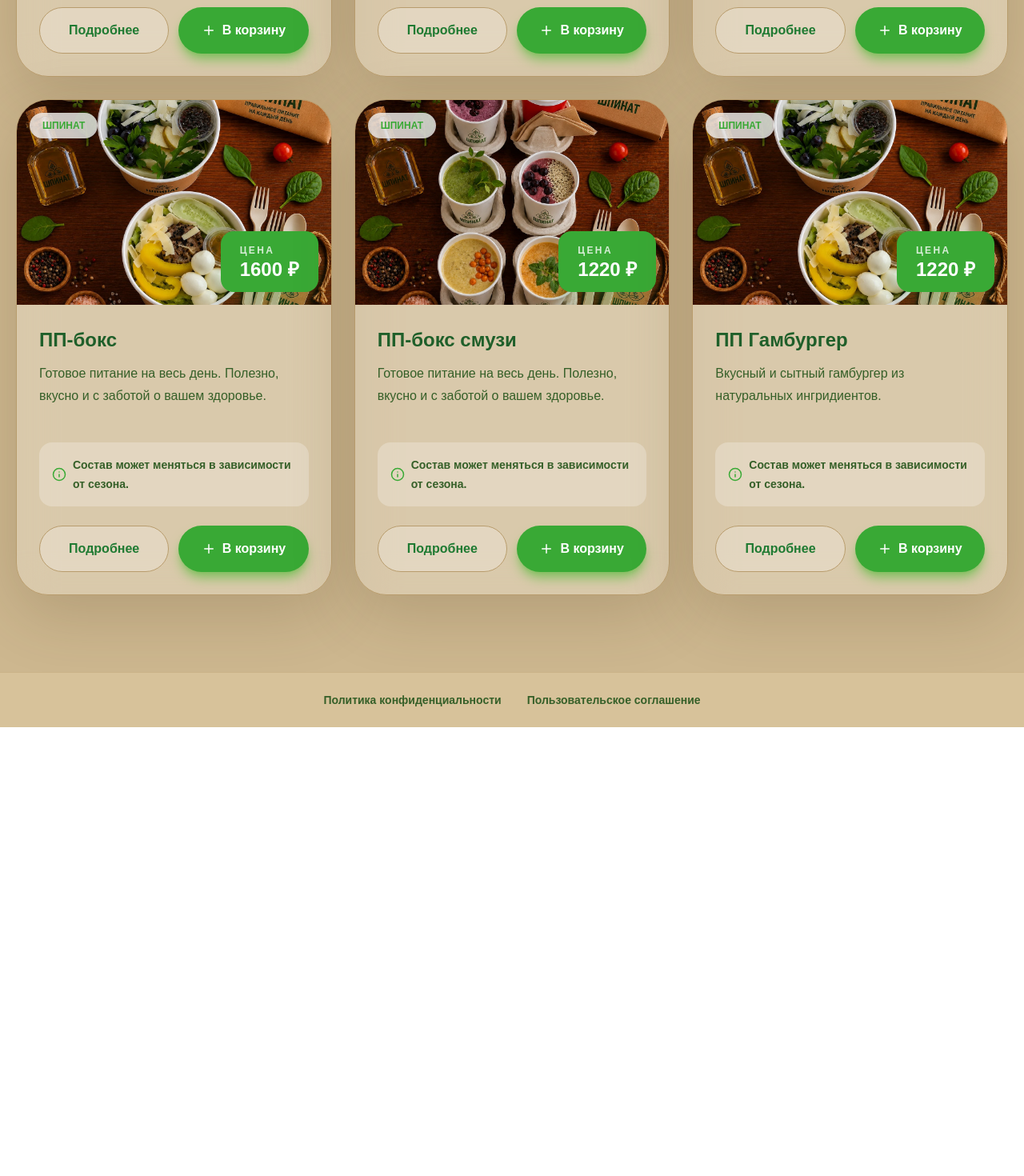
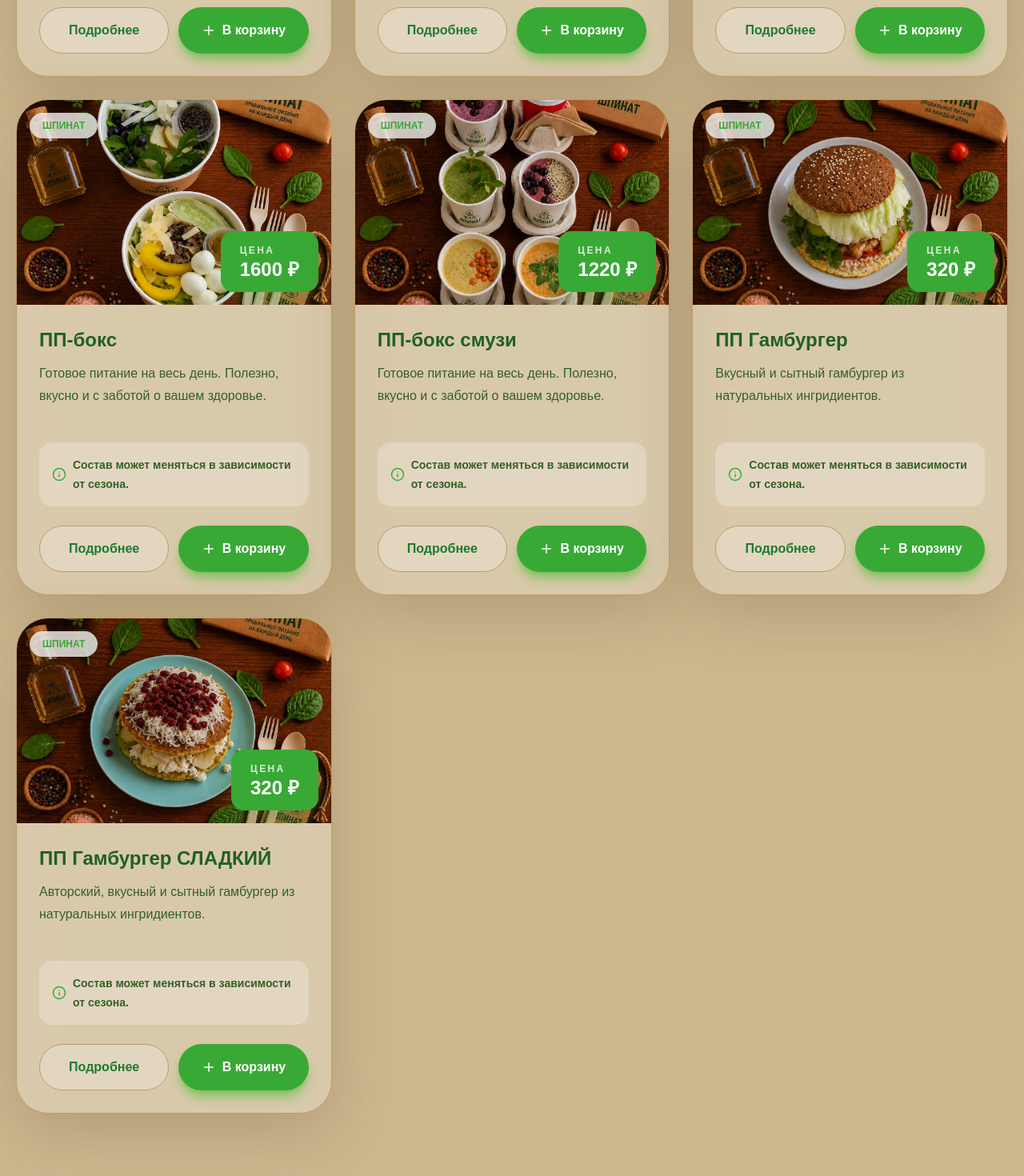
Before and after one commit to NXSTYone/shpinat, a Next.js app: page /menu/dishes in a window 1280 px wide. Shown: the part 1920-3390 px from the top of the page at 80% size. Before the commit the page ends 2829 px from the top, so only its background shows below. Built offline with nearby package versions, Linux system fonts and the light colour scheme.

Commit message:
update june program schedule

```diff
--- a/src/data/products.ts
+++ b/src/data/products.ts
@@ -156,14 +156,33 @@ export const dishes = [
     description:
       "Вкусный и сытный гамбургер из натуральных ингридиентов.",
     fullDescription: `
-- Завтрак
-- Обед
-- Ужин
-- Травяной чай
+- Хлеб
+- Салат
+- Зелень
+- Овощи
+- Мясо
+- Сыры
+- Соус
 `,
-    price: 1220,
+    price: 320,
     image:
-      "/images/pp_box.webp",
+      "/images/pp_burger.webp",
+    seasonal: true,
+  },
+
+  {
+    id: 9,
+    title: "ПП Гамбургер СЛАДКИЙ",
+    description:
+      "Авторский, вкусный и сытный гамбургер из натуральных ингридиентов.",
+    fullDescription: `
+- Овсяноблин
+- Фрукты
+- Сыры
+`,
+    price: 320,
+    image:
+      "/images/pp_burgersladkiy.webp",
     seasonal: true,
   },
 ];
```
Also changed, not shown: public/images/pp_burger.webp (added), public/images/pp_burgersladkiy.webp (added).
